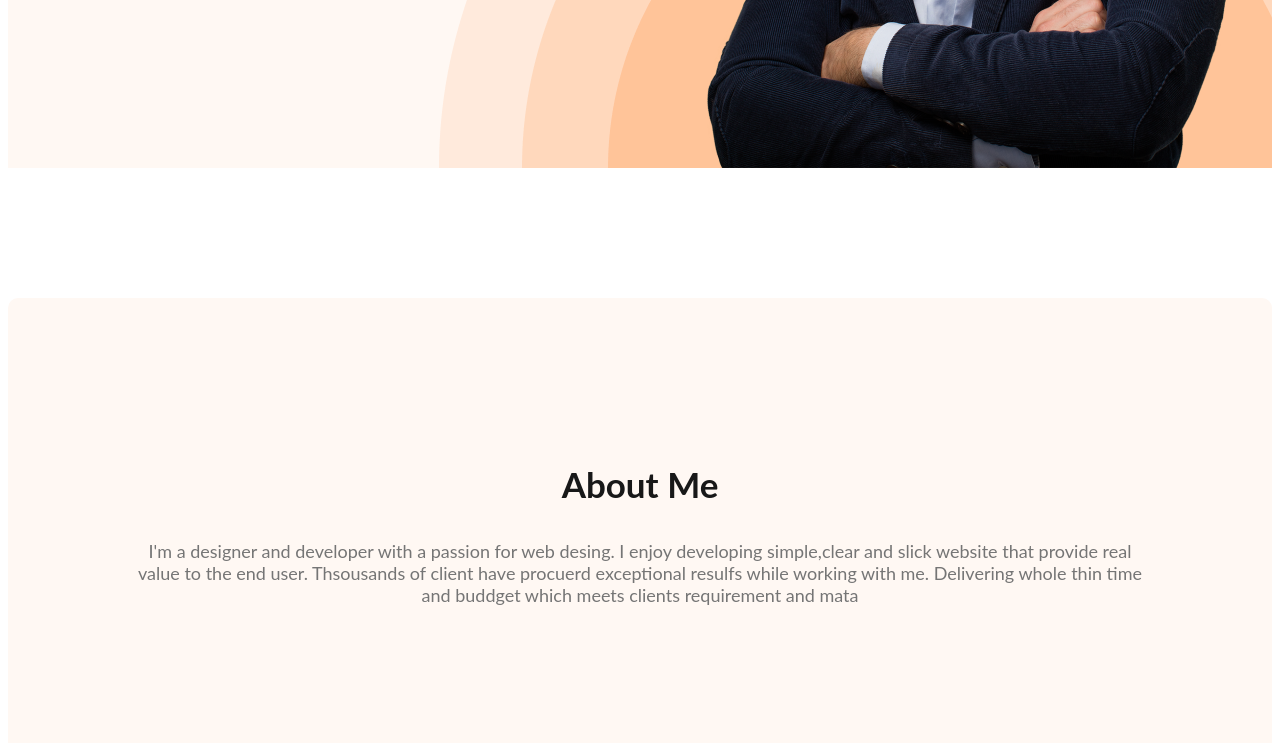
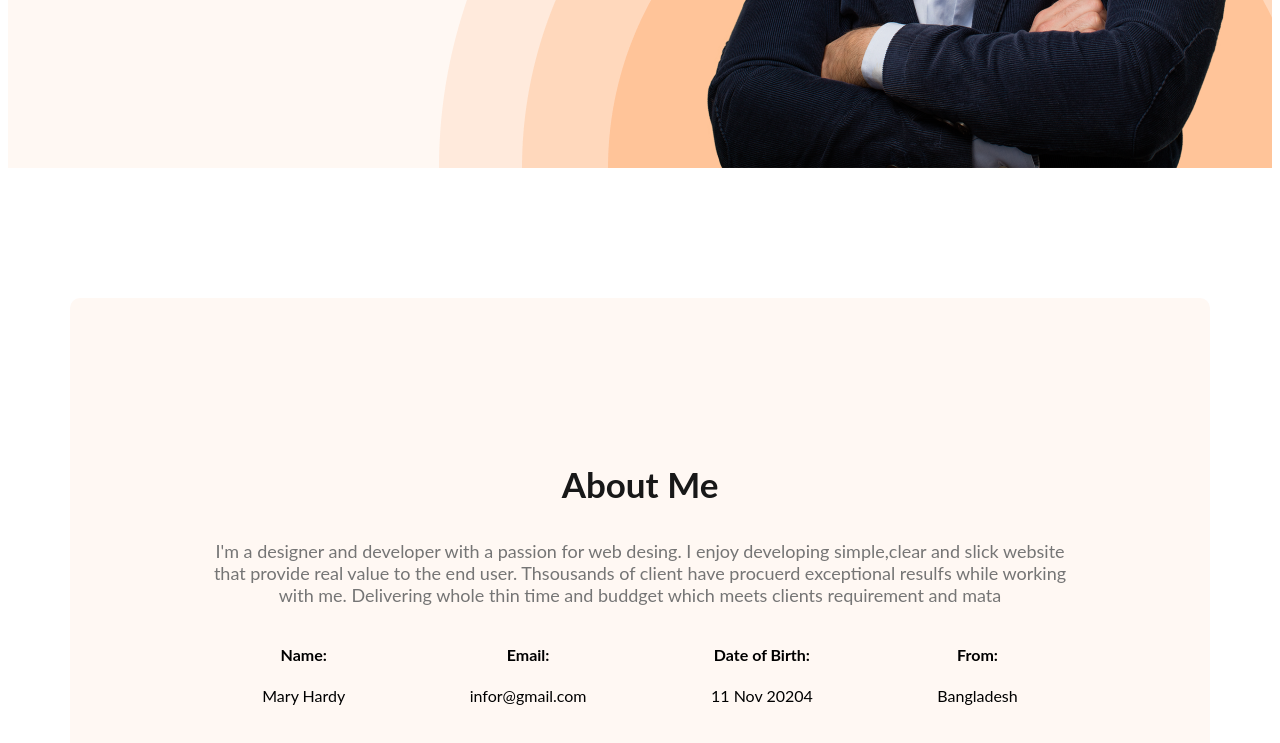
Before and after one commit to ZamanNazmul/webdeveloper-portfolio, a plain HTML site: page index.html in a window 1280 px wide. Shown: the part 690-1433 px from the top of the page. Drawn offline with Linux system fonts and the light colour scheme.

Commit message:
about section created

```diff
--- a/index.html
+++ b/index.html
@@ -34,7 +34,26 @@
     <main>
         <section class="about">
         <h3 class="section-title">About Me</h3>
-        <p class="section-description">I'm a designer and developer with a passion for web desing. I enjoy developing simple,clear and slick website that provide real value to the end user. Thsousands of client have procuerd exceptional resulfs while working with me.  Delivering whole thin time and buddget which meets clients requirement and mata</p>
+        <p class="section-description">I'm a designer and developer with a passion for web desing. I enjoy developing simple,clear and slick website that provide real value to the end user. Thsousands of client have procuerd exceptional resulfs while working with me.  Delivering whole thin time and buddget which meets clients requirement and mata
+        </p>
+        <div class="about-info-container">
+            <div class="about-info">
+                <h4 class="info-title">Name: </h4>
+                <p class="info-description">Mary Hardy</p>
+            </div>
+            <div class="about-info">
+                <h4 class="info-title">Email: </h4>
+                <p class="info-description">infor@gmail.com</p>
+            </div>
+            <div class="about-info">
+                <h4 class="info-title">Date of Birth: </h4>
+                <p class="info-description">11 Nov 20204</p>
+            </div>
+            <div class="about-info">
+                <h4 class="info-title">From: </h4>
+                <p class="info-description"> Bangladesh</p>
+            </div>
+        </div>
         </section>
     </main>
 
--- a/styles/portfolio.css
+++ b/styles/portfolio.css
@@ -101,7 +101,10 @@ nav  a{
 
 
 /* Main section style start */
-
+main{
+    max-width: 1140px;
+    margin: 0 auto;
+}
 
 /* about section style */
 .about{
@@ -110,5 +113,12 @@ nav  a{
     background: #FFF8F3;
     margin: 130px 0 ;
 
+}
+.about-info-container{
+    display: flex;
+    justify-content: space-around;
 
 }
+.about-info{
+    text-align: center;
+}
```
